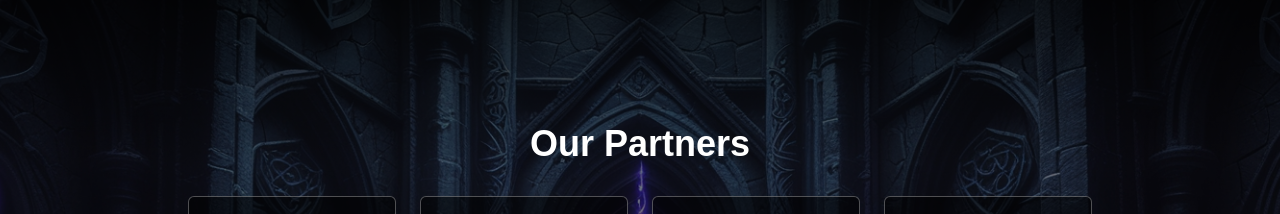
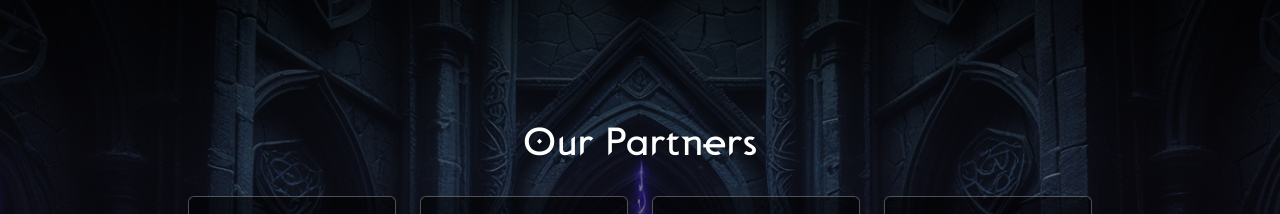
Before and after one commit to aswin1661/Sphota_landing_page, a Next.js app: page / in a window 1280 px wide. Shown: the part 3579-3793 px from the top of the page. Built offline with nearby package versions, Linux system fonts and the light colour scheme.

Commit message:
font check

```diff
--- a/app/components/partner.tsx
+++ b/app/components/partner.tsx
@@ -57,7 +57,7 @@ export default function Partners() {
           <h2
             className={`${
               isVisible ? 'animate-fade-in-up' : 'opacity-0'
-            } text-center text-white text-2xl md:text-4xl font-semibold mb-8 font-[sans-serif]`}
+            } text-center text-white text-2xl md:text-4xl font-semibold mb-8 berserker`}
           >
             Our Partners
           </h2>
```
